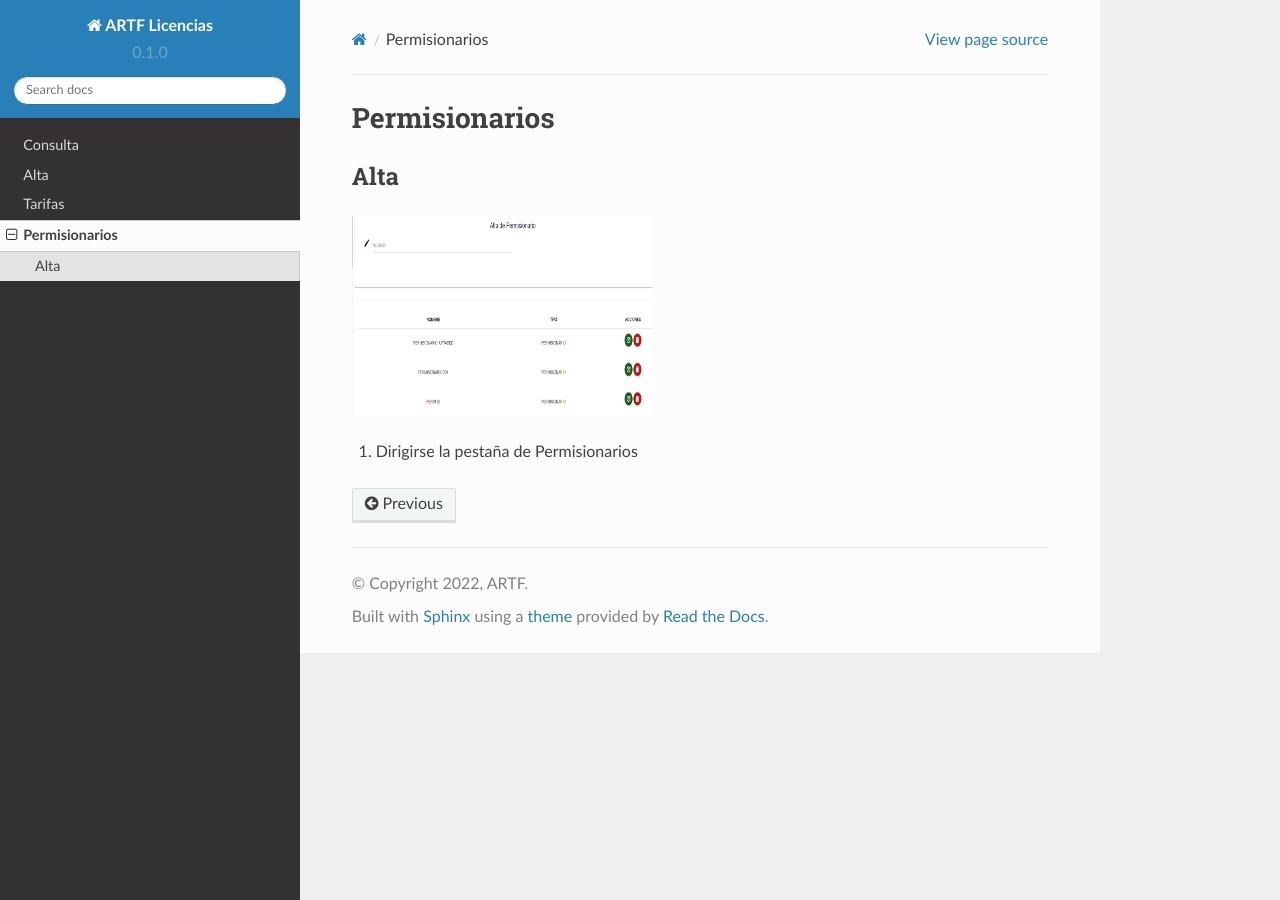
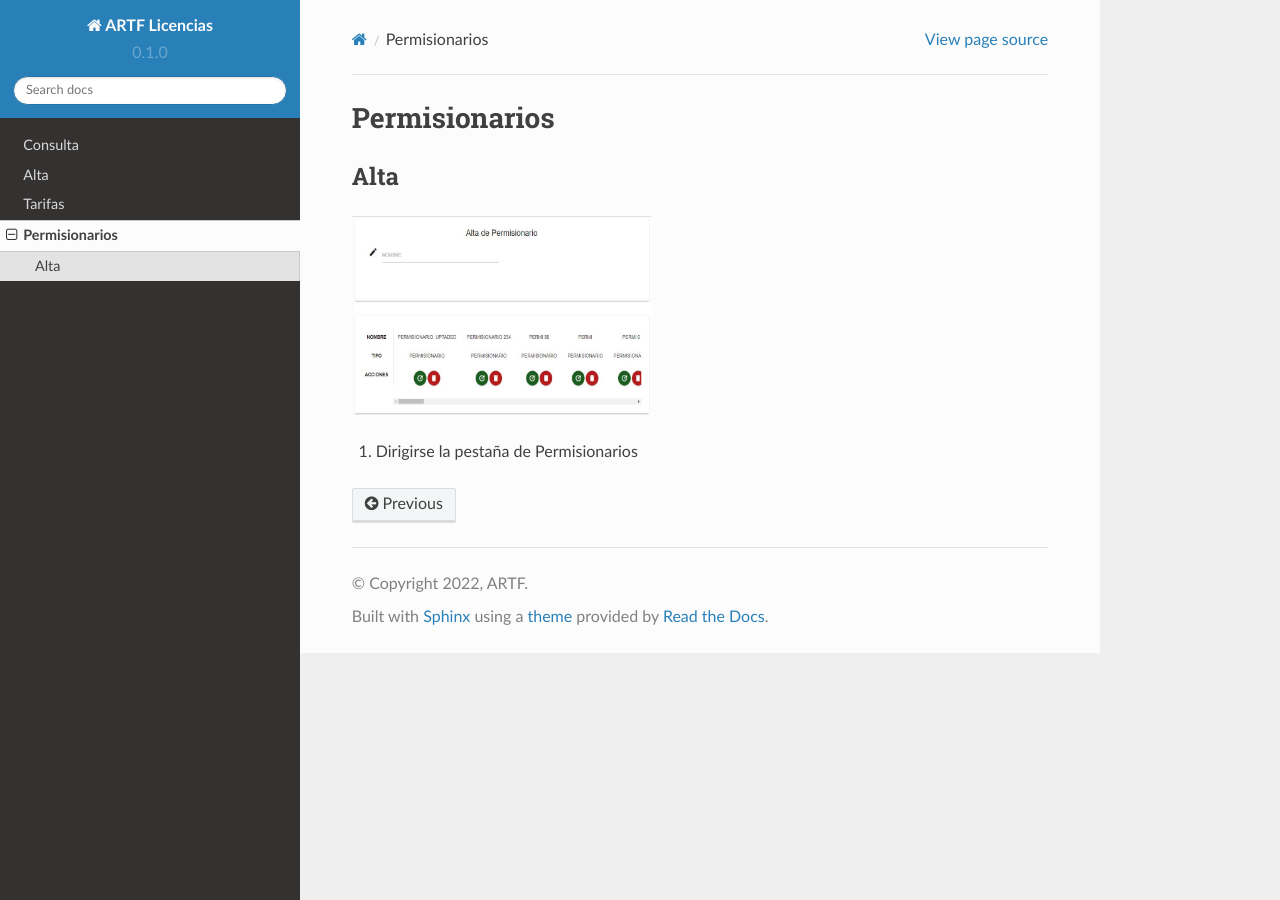
Before and after one commit to kiwi2299/artf_docs, a Sphinx documentation site: the page built from docs/source/permisionarios.rst, in a window 1280 px wide. Built offline with Sphinx 7.4.7 and the Read the Docs theme 2.0.0, drawn with Linux system fonts in a browser that asks for light colours.

Commit message:
Update permisionarios.rst

```diff
--- a/docs/source/permisionarios.rst
+++ b/docs/source/permisionarios.rst
@@ -4,7 +4,7 @@ Permisionarios
 Alta
 ----
 
-.. image:: images/2022-05-16.png
+.. image:: images/alta_permi.JPG
   :alt: Alta permisionario
   :width: 600
   :height: 400
```
